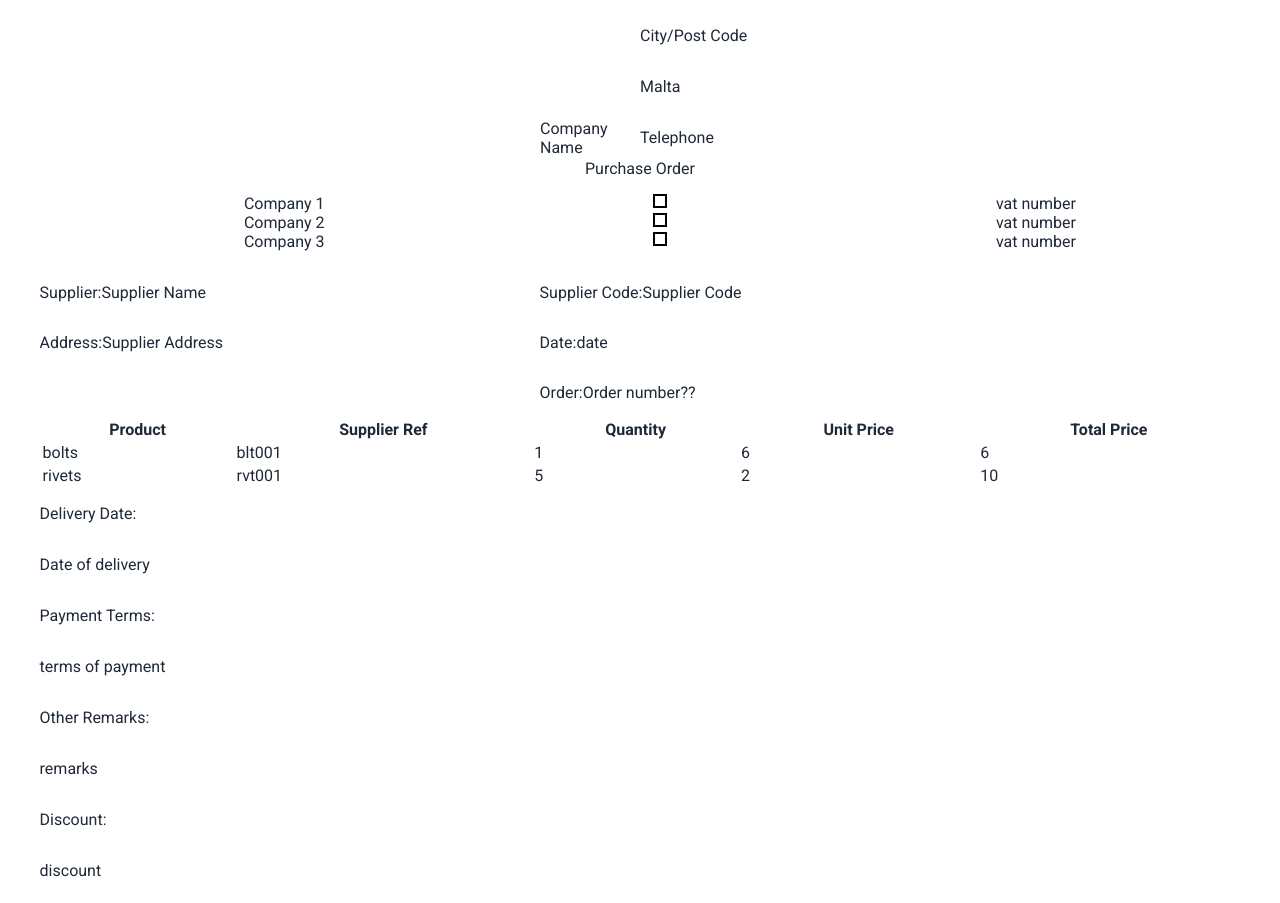
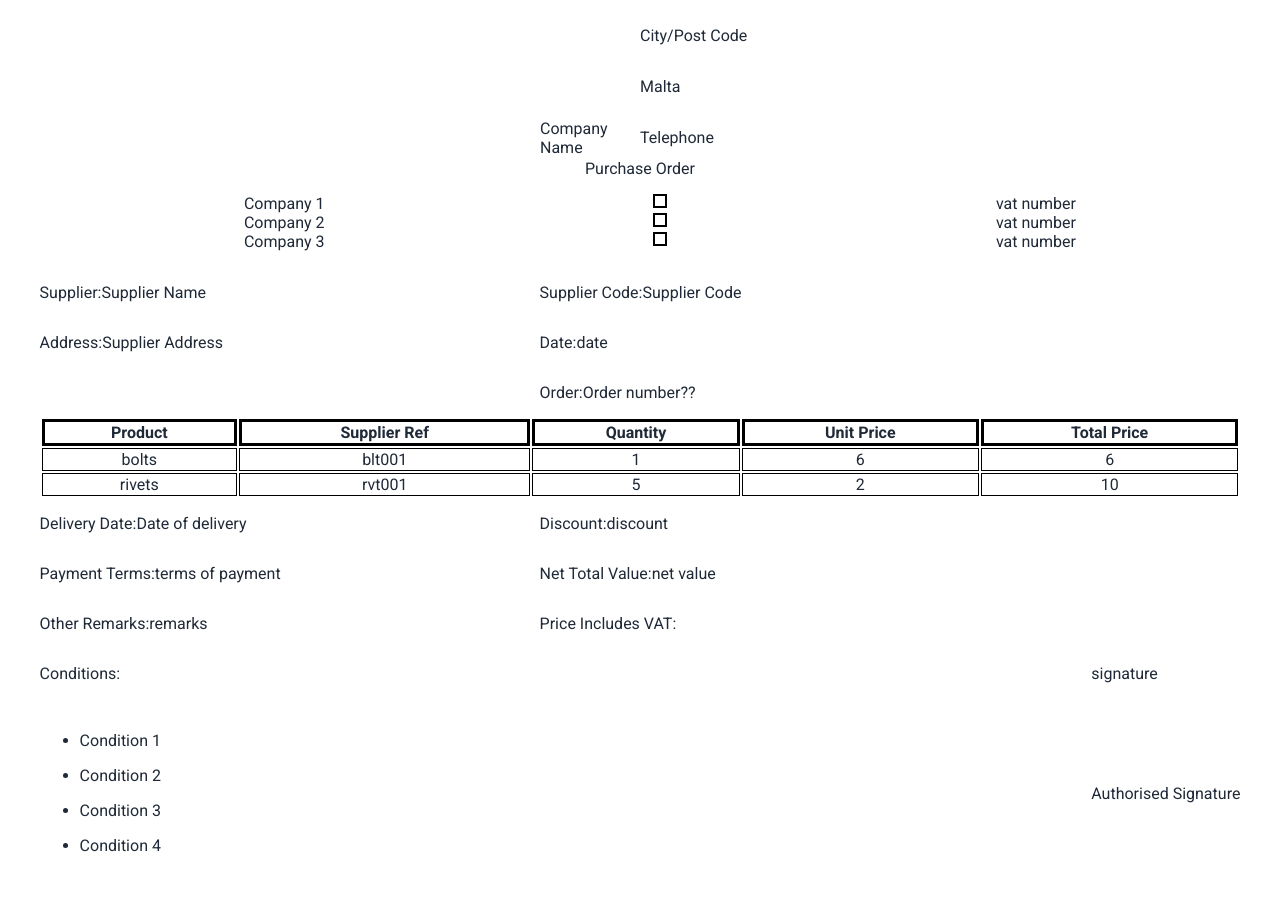
Before and after one commit to AlexeyDemyan/PO-generator-frontend, a website: page print.html in a window 1280 px wide. Shown: the part 49-952 px from the top of the page. Drawn offline with Linux system fonts and the light colour scheme.

Commit message:
finished basic styling

```diff
--- a/css/print-style.css
+++ b/css/print-style.css
@@ -103,3 +103,39 @@ header {
 .supplier-order {
   grid-area: supplier-order;
 }
+
+/* PO Entry Lines */
+
+.section__po-entry-lines table th {
+  border: 3px solid black;
+}
+
+.section__po-entry-lines table td {
+  text-align: center;
+  border: 1px solid black;
+}
+
+/* Bottom Info */
+
+.section__bottom-info {
+  display: grid;
+  grid-template-columns: 500px 500px;
+  grid-template-rows: 50px 50px 50px;
+  grid-template-areas:
+    "delivery-date discount"
+    "payment-terms net-total-value"
+    "other-remarks price-includes-vat";
+}
+
+.section__bottom-info div {
+  display: flex;
+  flex-direction: row;
+}
+
+/* Footer */
+
+footer {
+  display: flex;
+  flex-direction: row;
+  justify-content: space-between;
+}
--- a/print.html
+++ b/print.html
@@ -96,21 +96,21 @@
           <p>Delivery Date:</p>
           <p>Date of delivery</p>
         </div>
+        <div class="discount">
+          <p>Discount:</p>
+          <p>discount</p>
+        </div>
         <div class="payment-terms">
           <p>Payment Terms:</p>
           <p>terms of payment</p>
         </div>
+        <div class="net-total-value">
+          <p>Net Total Value:</p>
+          <p>net value</p>
+        </div>
         <div class="other-remarks">
           <p>Other Remarks:</p>
           <p>remarks</p>
-        </div>
-        <div class="discount">
-          <p>Discount:</p>
-          <p>discount</p>
-        </div>
-        <div class="net-total-value">
-          <p>Net Total Value:</p>
-          <p>net value</p>
         </div>
         <div class="price-includes-vat">
           <p>Price Includes VAT:</p>
```
